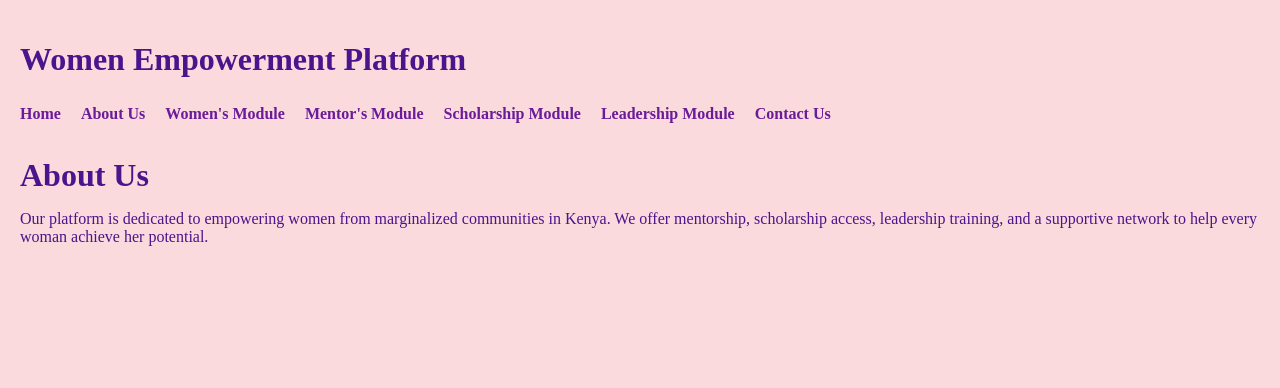
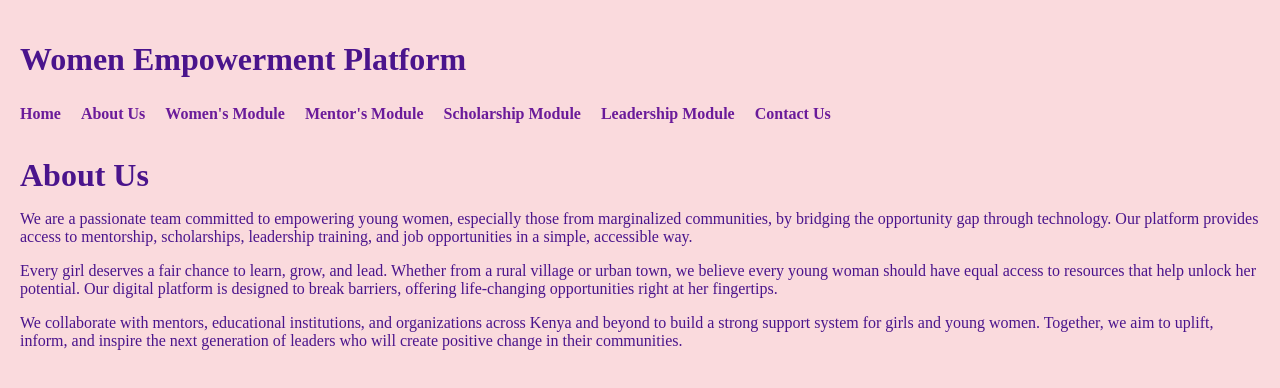
Before and after one commit to Chetalam/ITP-1-Repository, a React (Create React App) app in the folder client/: page /about in a window 1280 px wide. Shown: the top 388 px of the page. Built offline with nearby package versions, Linux system fonts and the light colour scheme.

Commit message:
Added functionality and made changes in about us page

```diff
--- a/client/src/pages/AboutUs.js
+++ b/client/src/pages/AboutUs.js
@@ -5,9 +5,19 @@ function AboutUs() {
     <div className="page-content">
       <h1>About Us</h1>
       <p>
-        Our platform is dedicated to empowering women from marginalized communities in Kenya.
-        We offer mentorship, scholarship access, leadership training, and a supportive network
-        to help every woman achieve her potential.
+      We are a passionate team committed to empowering young women, especially those from marginalized communities,
+       by bridging the opportunity gap through technology. Our platform provides access to mentorship, scholarships,
+       leadership training, and job opportunities in a simple, accessible way.
+      </p>
+      <p>
+        Every girl deserves a fair chance to learn, grow, and lead. Whether from a rural village or urban town, we believe
+        every young woman should have equal access to resources that help unlock her potential. Our digital platform is
+        designed to break barriers, offering life-changing opportunities right at her fingertips.
+      </p>
+      <p>
+        We collaborate with mentors, educational institutions, and organizations across Kenya and beyond to build a strong
+        support system for girls and young women. Together, we aim to uplift, inform, and inspire the next generation of
+        leaders who will create positive change in their communities.
       </p>
     </div>
   );
```
